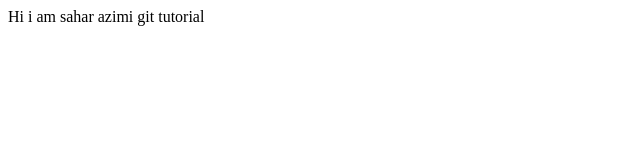
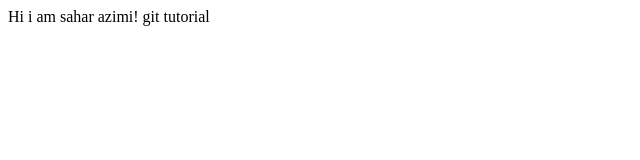
Before and after one commit to saharazimi619/nlp-repo, a plain HTML site: page index.html in a window 1280 px wide. Shown: the full height of the page, 0-640 px from the left. Drawn offline with Linux system fonts and the light colour scheme.

Commit message:
add some text

```diff
--- a/index.html
+++ b/index.html
@@ -6,6 +6,6 @@
     <title>Document</title>
 </head>
 <body>
-    Hi i am sahar azimi
+    Hi i am sahar azimi!
     git tutorial
 </html>
```
